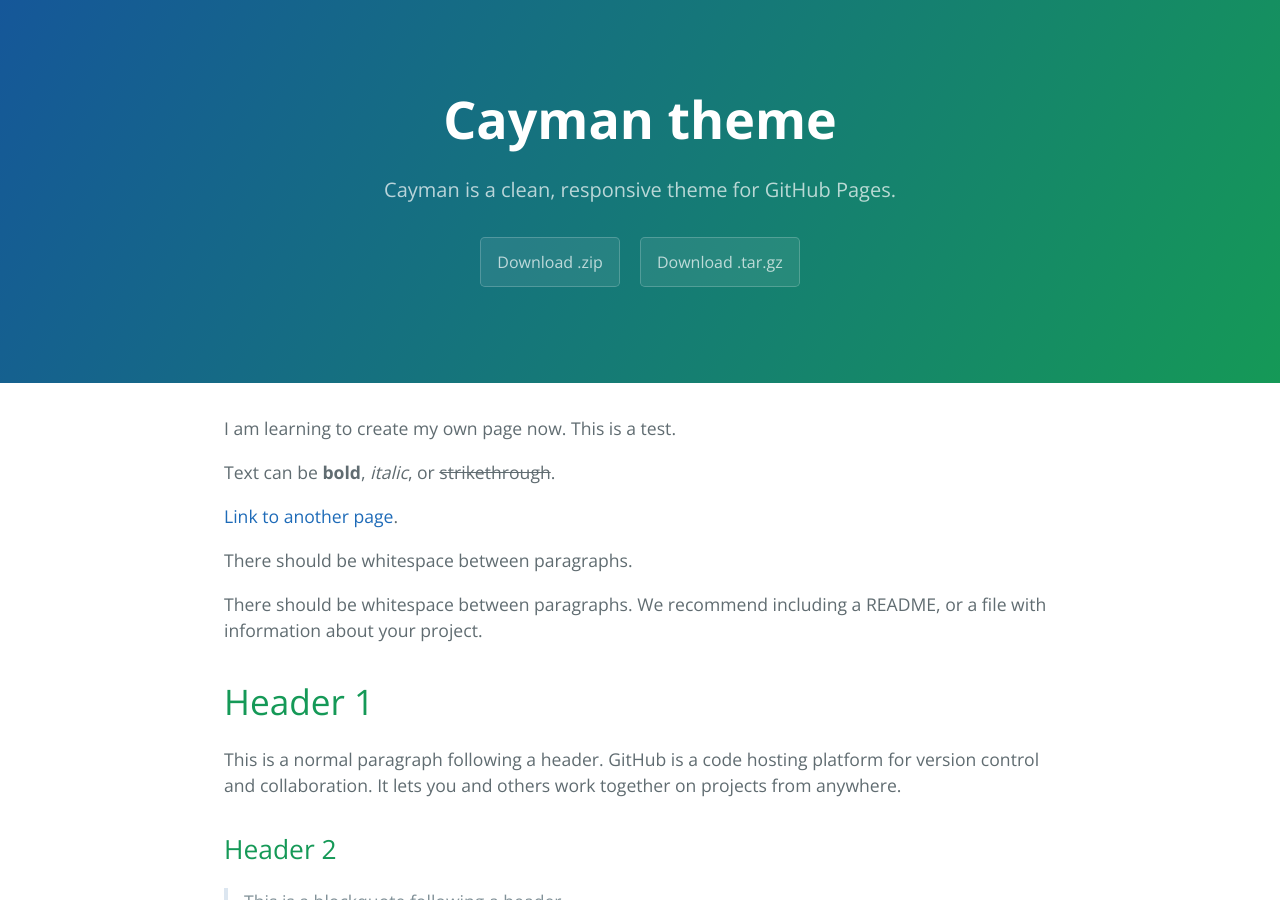
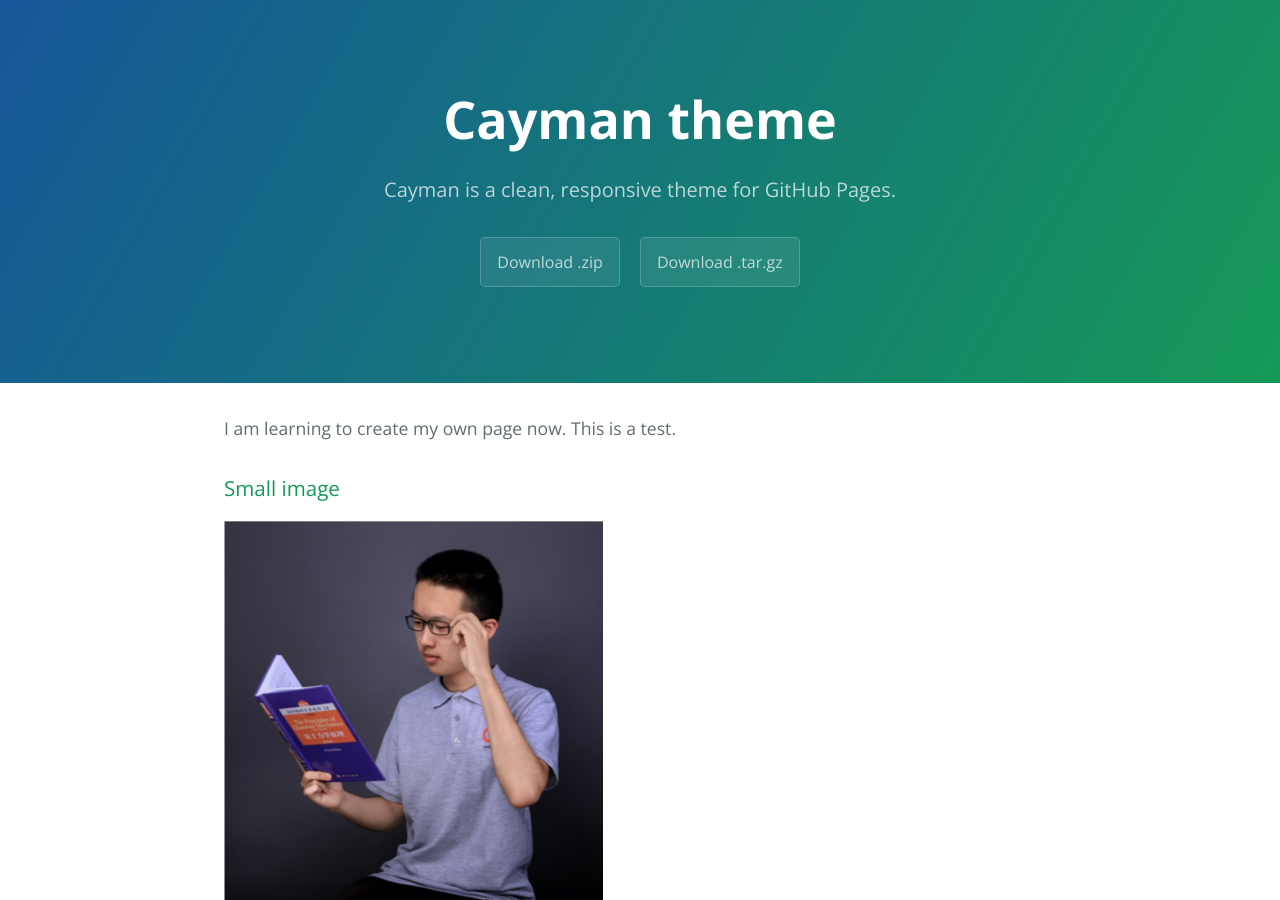
Before and after one commit to XiangLi0824/XiangLi0824.github.io, a Jekyll site: the page built from index.md, in a window 1280 px wide and 900 px high. Built offline with Jekyll 4.4.1, drawn with Linux system fonts in a browser that asks for light colours.

Commit message:
add photo

```diff
--- a/index.md
+++ b/index.md
@@ -4,6 +4,10 @@
 
 I am learning to create my own page now.
 This is a test.
+
+### Small image
+
+![Octocat](lixiang.png)
 
 Text can be **bold**, _italic_, or ~~strikethrough~~.
 
```
Also changed, not shown: lixiang.png (added), 1 other file.
